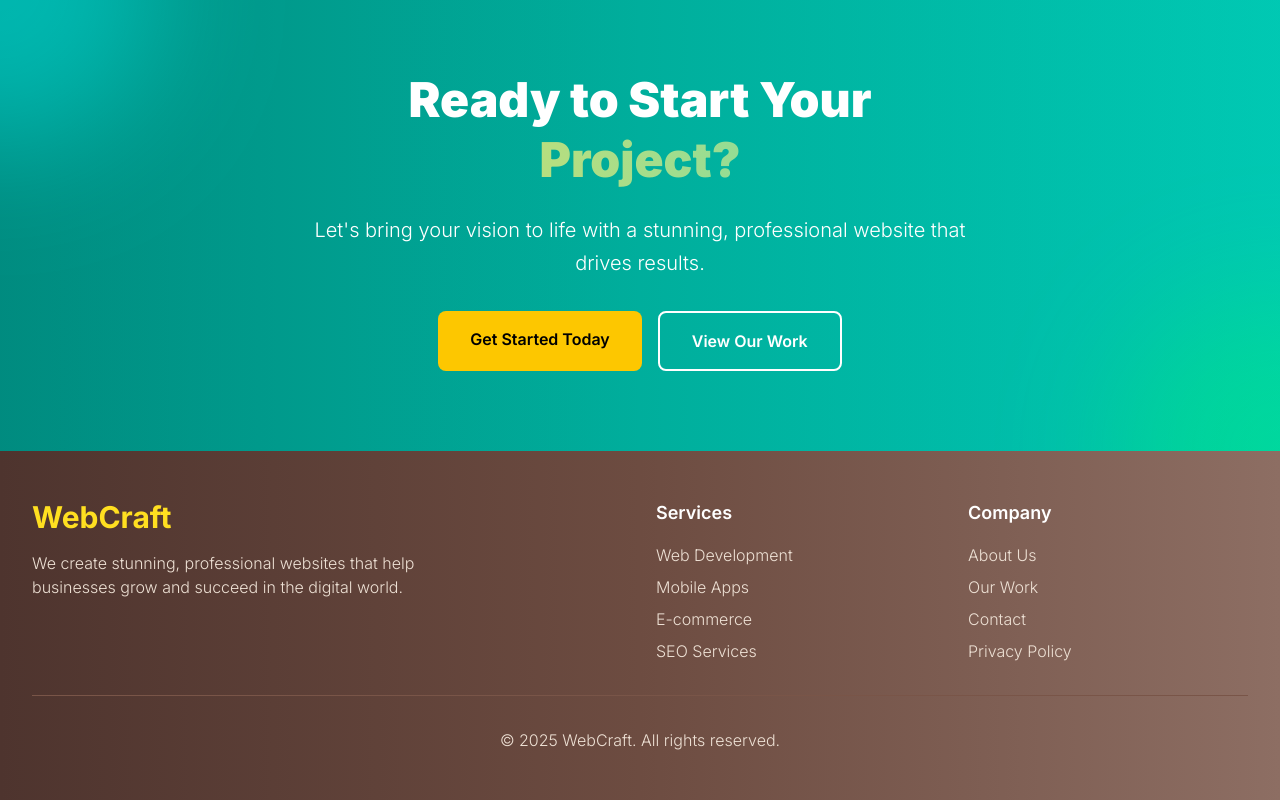
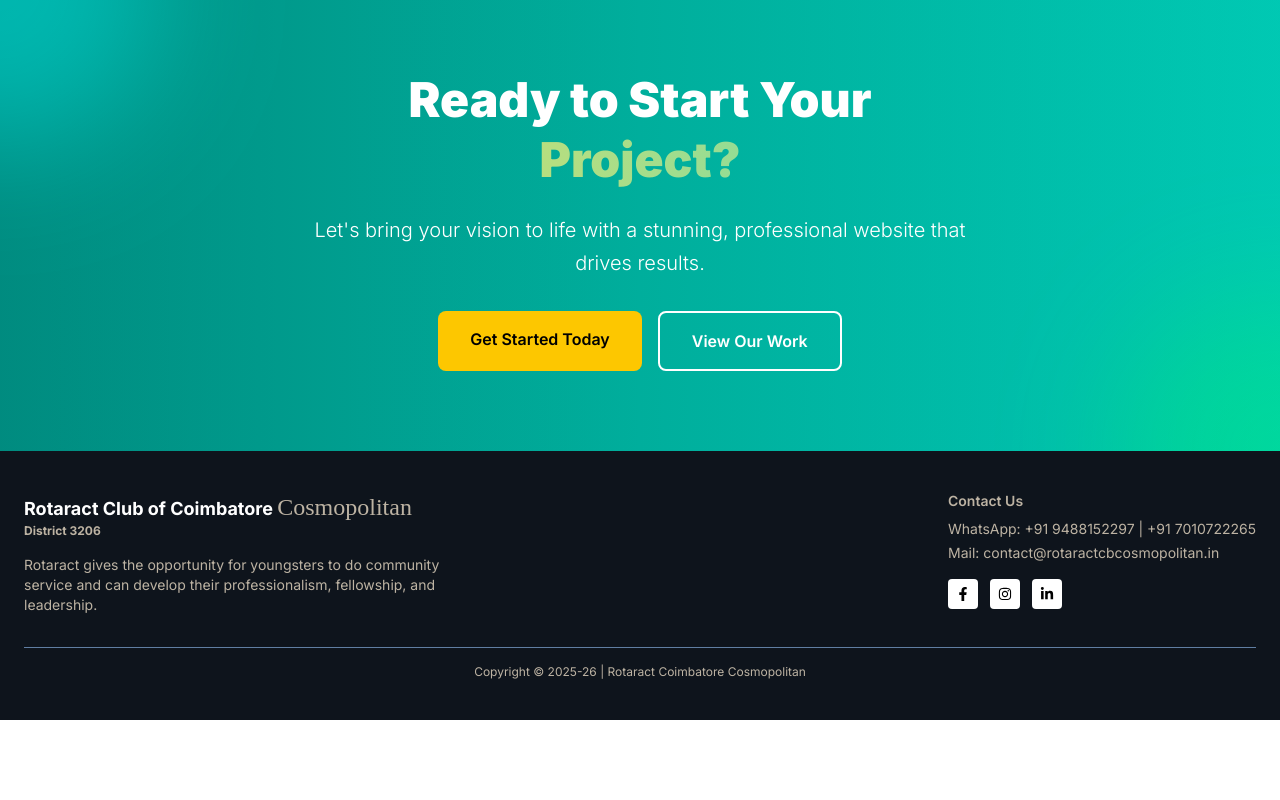
Before and after one commit to SudharsanSaravanan/Rotaract-Cosmopolitan, a Next.js app: page / in a window 1280 px wide. Shown: the part 4324-5124 px from the top of the page. After the commit the page ends 5044 px from the top, so only its background shows below. Built offline with nearby package versions, Linux system fonts and the light colour scheme.

Commit message:
Footer v1

```diff
--- a/components/ui/Footer.jsx
+++ b/components/ui/Footer.jsx
@@ -1,63 +1,81 @@
-import Link from 'next/link'
+import {
+  FaFacebookF,
+  FaTwitter,
+  FaInstagram,
+  FaYoutube,
+  FaLinkedinIn
+} from 'react-icons/fa';
 
 export default function Footer() {
+  const socials = [
+    { icon: FaFacebookF, url: "https://www.facebook.com/rtrcbecosmopolitan/" }, // Placeholder
+
+    {
+      icon: FaInstagram,
+      url: "https://www.instagram.com/rac_cbe_cosmopolitan?igsh=NGRxa2FyamtjcDVu"
+    },
+
+    {
+      icon: FaLinkedinIn,
+      url: "https://www.linkedin.com/company/rotaract-club-of-coimbatore-cosmopolitan/"
+    }
+  ];
+
   return (
-    <footer className="bg-gradient-to-r from-[#4E342E] via-[#6D4C41] to-[#8D6E63] text-white">
-      <div className="max-w-7xl mx-auto px-4 sm:px-6 lg:px-8 py-12">
-        <div className="grid grid-cols-1 md:grid-cols-4 gap-8">
-          <div className="col-span-1 md:col-span-2">
-            <Link href="/" className="text-3xl font-bold text-yellow-300">
-              WebCraft
-            </Link>
-            <p className="mt-4 text-[#EDE0D4] max-w-md font-light">
-              We create stunning, professional websites that help businesses grow and succeed in the digital world.
-            </p>
-            <div className="flex space-x-4 mt-6">
-              <a href="#" className="text-[#EDE0D4] hover:text-yellow-300 transition-colors">
-                {/* Twitter Icon */}
-                <svg className="h-6 w-6" fill="currentColor" viewBox="0 0 24 24">
-                  <path d="M24 4.557c-..." />
-                </svg>
-              </a>
-              <a href="#" className="text-[#EDE0D4] hover:text-yellow-300 transition-colors">
-                {/* Instagram Icon */}
-                <svg className="h-6 w-6" fill="currentColor" viewBox="0 0 24 24">
-                  <path d="M22.46 6c-..." />
-                </svg>
-              </a>
-              <a href="#" className="text-[#EDE0D4] hover:text-yellow-300 transition-colors">
-                {/* LinkedIn Icon */}
-                <svg className="h-6 w-6" fill="currentColor" viewBox="0 0 24 24">
-                  <path d="M20.447 20.452h..." />
-                </svg>
-              </a>
-            </div>
+    <footer className="bg-[#0E141C] text-white px-6 py-10 text-sm">
+      <div className="max-w-7xl mx-auto flex flex-col md:flex-row justify-between gap-6">
+        {/* Left Section */}
+        <div className="space-y-4">
+          {/* Logo Placeholder */}
+          <div className="text-lg font-bold">
+            Rotaract Club of Coimbatore{' '}
+            <span className="text-2xl text-[#BDB3A3] font-normal font-[Italianno]">
+              Cosmopolitan
+            </span>
+            <div className="text-xs text-[#BDB3A3]">District 3206</div>
           </div>
 
+          <p className="max-w-md text-[#BDB3A3] hover:text-[#607EA2] transition duration-200">
+            Rotaract gives the opportunity for youngsters to do community
+            service and can develop their professionalism, fellowship, and
+            leadership.
+          </p>
+        </div>
+
+        {/* Right Section */}
+        <div className="space-y-4">
           <div>
-            <h3 className="text-lg font-semibold text-white mb-4">Services</h3>
-            <ul className="space-y-2">
-              <li><a href="#" className="text-[#EDE0D4] hover:text-yellow-300 transition-colors font-light">Web Development</a></li>
-              <li><a href="#" className="text-[#EDE0D4] hover:text-yellow-300 transition-colors font-light">Mobile Apps</a></li>
-              <li><a href="#" className="text-[#EDE0D4] hover:text-yellow-300 transition-colors font-light">E-commerce</a></li>
-              <li><a href="#" className="text-[#EDE0D4] hover:text-yellow-300 transition-colors font-light">SEO Services</a></li>
-            </ul>
+            <div className="font-semibold mb-1 text-[#BDB3A3] hover:text-[#314B6E] transition duration-200">
+              Contact Us
+            </div>
+            <p className="text-[#BDB3A3] mt-2 hover:text-[#607EA2] transition duration-200">
+              WhatsApp: +91 9488152297 | +91 7010722265
+            </p>
+            <p className="text-[#BDB3A3] mt-1 hover:text-[#607EA2] transition duration-200">
+              Mail: contact@rotaractcbcosmopolitan.in
+            </p>
           </div>
 
-          <div>
-            <h3 className="text-lg font-semibold text-white mb-4">Company</h3>
-            <ul className="space-y-2">
-              <li><Link href="/about" className="text-[#EDE0D4] hover:text-yellow-300 transition-colors font-light">About Us</Link></li>
-              <li><Link href="/works" className="text-[#EDE0D4] hover:text-yellow-300 transition-colors font-light">Our Work</Link></li>
-              <li><Link href="/contact" className="text-[#EDE0D4] hover:text-yellow-300 transition-colors font-light">Contact</Link></li>
-              <li><a href="#" className="text-[#EDE0D4] hover:text-yellow-300 transition-colors font-light">Privacy Policy</a></li>
-            </ul>
+          {/* Social Icons */}
+          <div className="flex gap-3 mt-3">
+            {socials.map(({ icon: Icon, url }, i) => (
+              <a
+                key={i}
+                href={url}
+                target="_blank"
+                rel="noopener noreferrer"
+                className="bg-white text-black p-2 rounded-sm hover:bg-[#607EA2] hover:text-[#8197AC] transition duration-200"
+              >
+                <Icon />
+              </a>
+            ))}
           </div>
         </div>
+      </div>
 
-        <div className="border-t border-[#795548] mt-8 pt-8 text-center">
-          <p className="text-[#EDE0D4] font-light">© 2025 WebCraft. All rights reserved.</p>
-        </div>
+      {/* Bottom Text */}
+      <div className="border-t border-[#607EA2] mt-8 pt-4 text-center text-[#BDB3A3] text-xs">
+        Copyright © 2025-26 | Rotaract Coimbatore Cosmopolitan
       </div>
     </footer>
   );
--- a/package.json
+++ b/package.json
@@ -14,7 +14,8 @@
     "lucide-react": "^0.525.0",
     "next": "15.3.3",
     "react": "^19.0.0",
-    "react-dom": "^19.0.0"
+    "react-dom": "^19.0.0",
+    "react-icons": "^5.5.0"
   },
   "devDependencies": {
     "@tailwindcss/postcss": "^4",
```
Also changed, not shown: 1 other file (tests, documents, lock files or other folders).
